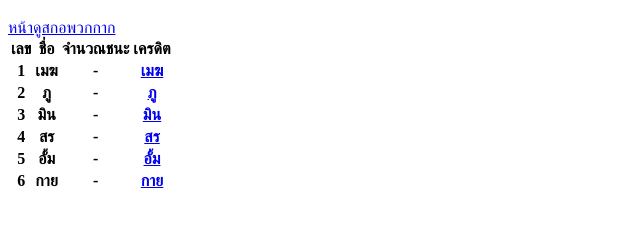
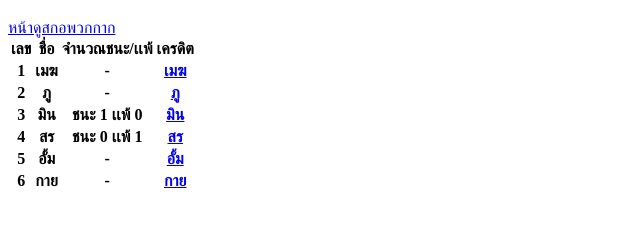
Before and after one commit to kongeiei01/Website-to-view-Free-Fire-scores, a plain HTML site: page index.html in a window 1280 px wide. Shown: the part 61-288 px from the top of the page, without its empty margins (0-640 px from the left). Drawn offline with Linux system fonts and the light colour scheme.

Commit message:
Add files via upload

```diff
--- a/index.html
+++ b/index.html
@@ -12,7 +12,7 @@
         <tr>
             <th>เลข</th>
             <th>ชื่อ</th>
-            <th>จำนวณชนะ</th>
+            <th>จำนวณชนะ/เเพ้</th>
             <th>เครดิต</th>
         </tr>
         <tr>
@@ -30,12 +30,12 @@
         <tr>
             <th>3</th>
             <th>มิน</th>
-            <th>-</th>
+            <th>ชนะ 1 เเพ้ 0</th>
             <th><a href="https://www.facebook.com/sujirachai.boonprasit?locale=th_TH">มิน</a></th>
         </tr>
             <th>4</th>
             <th>สร</th>
-            <th>-</th>
+            <th>ชนะ 0 เเพ้ 1</th>
             <th><a href="https://www.facebook.com/kabl.mob?locale=th_TH">สร</a></th>
         <tr>
             <th>5</th>
```
Also changed, not shown: about.html (+0 -3 lines).
